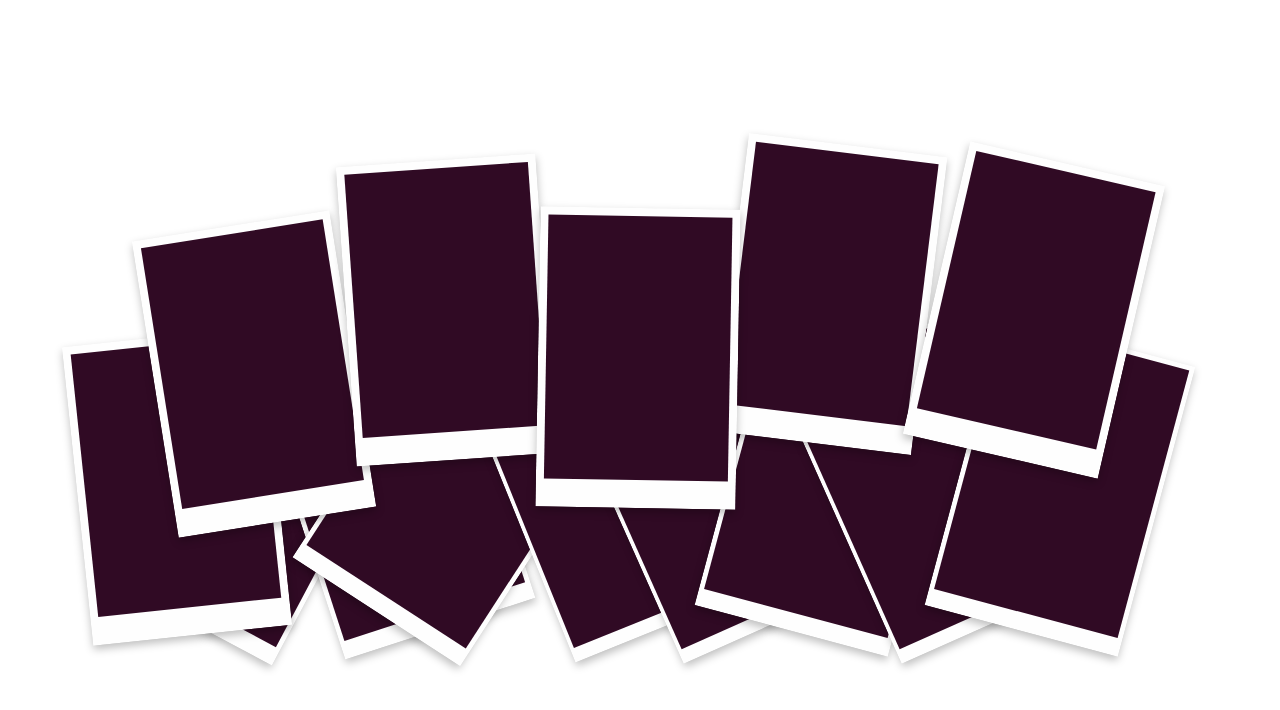
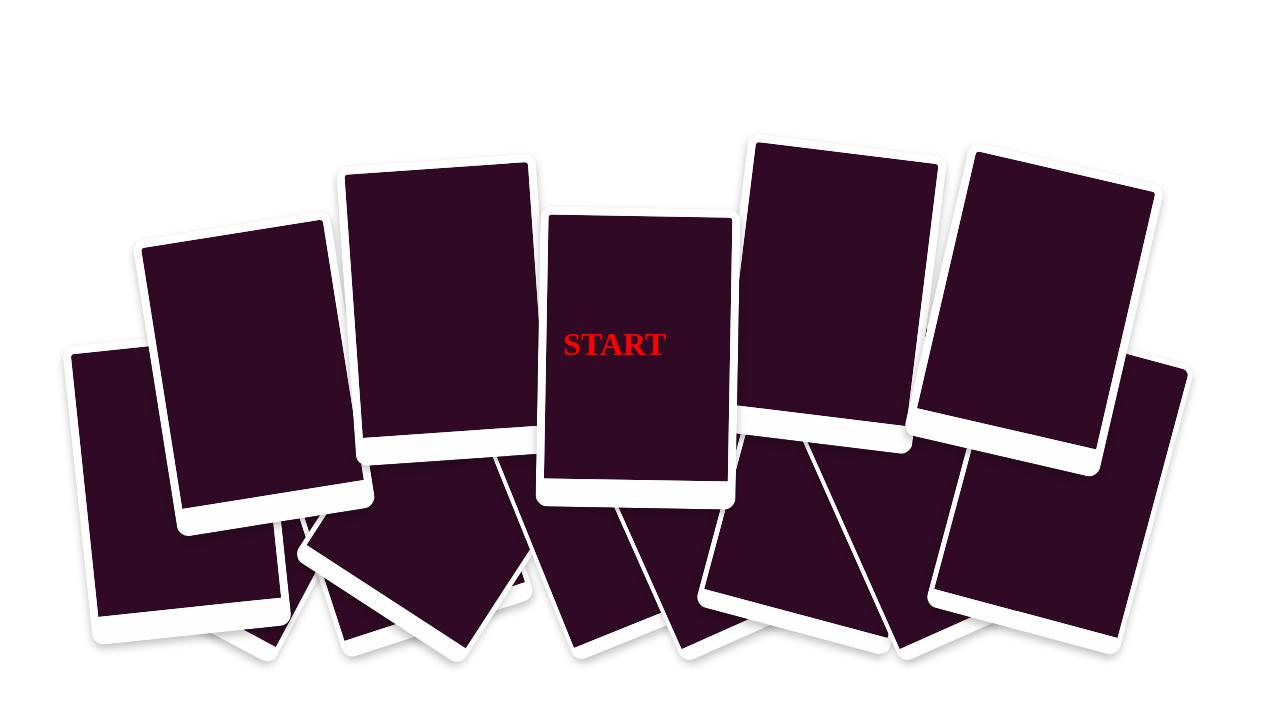
Before and after one commit to juuxi/GravityFalls_poll, a website built with Vite: page index.html in a window 1280 px wide. Built offline with nearby package versions, Linux system fonts and the light colour scheme.

Commit message:
explicit start card + hover effects

```diff
--- a/index.html
+++ b/index.html
@@ -8,9 +8,10 @@
     <link rel="stylesheet" href="index_styles.css">
   </head>
   <body>
+    <h1>START</h1>
     <img class="image-1" src="index_postcards/dummy.png">
     <img class="image-2" src="index_postcards/dummy.png">
-    <img class="image-3" src="index_postcards/dummy.png">
+    <a href="question.html"><img class="image-3" src="index_postcards/dummy.png"></a>
     <img class="image-4" src="index_postcards/dummy.png">
     <img class="image-5" src="index_postcards/dummy.png">
     <img class="image-6" src="index_postcards/dummy.png">
--- a/index_styles.css
+++ b/index_styles.css
@@ -10,6 +10,14 @@
   overflow: hidden;
 }
 
+h1 {
+  position: absolute;
+  margin-left: 44%;
+  margin-top: 25.5%;
+  color: red;
+  z-index: 6;
+}
+
 img {
   position: absolute;
   background: #fefefe;
@@ -18,6 +26,16 @@
   object-fit: cover;
   width: 200px;
   height: 300px;
+
+  transition: all 0.3s ease;
+  border-radius: 12px;
+  outline: none;
+  border: none;
+}
+
+img:hover {
+  box-shadow: 0 10px 25px rgba(255, 20, 147, 0.7);
+  transform: translateY(-5px);
 }
 
 .image-1 {
```
